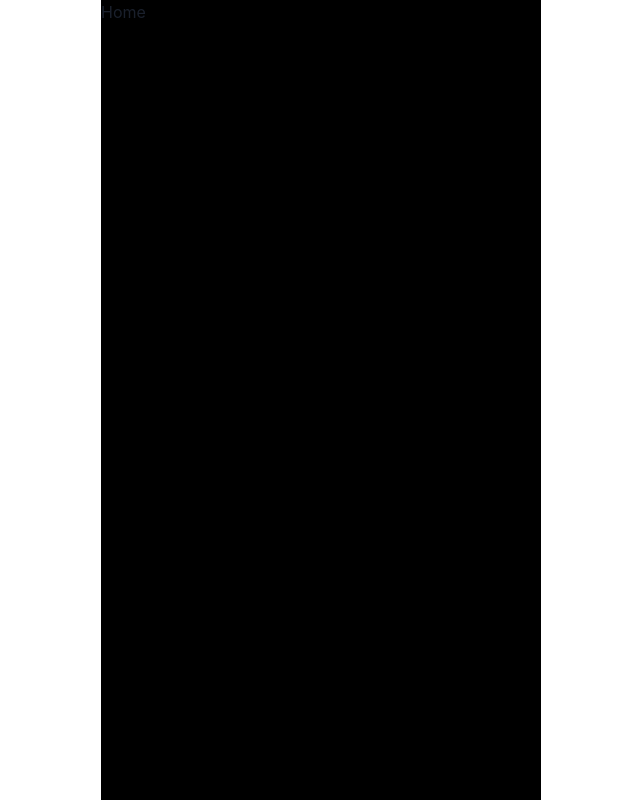
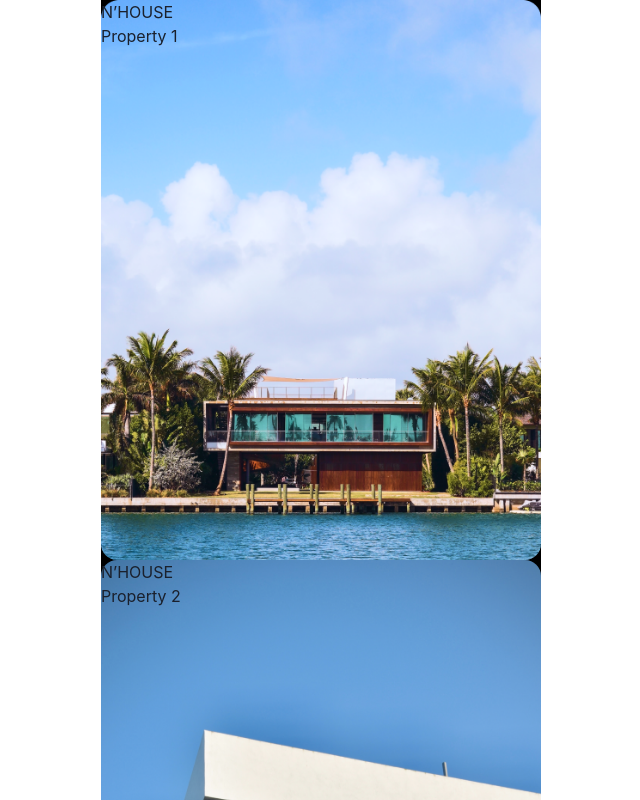
Before and after one commit to luka1104/n-house-mock, a Next.js app: page /home in a window 1280 px wide. Shown: the top 800 px of the page, without its empty margins (319-959 px from the left). Built offline with nearby package versions, Linux system fonts and the light colour scheme.

Commit message:
Add PropertyCard component to homepage

```diff
--- a/src/components/PropertyCard.tsx
+++ b/src/components/PropertyCard.tsx
@@ -1,19 +1,18 @@
-import { Box, Link } from "@chakra-ui/react"
+import { Box, Link, Text } from "@chakra-ui/react"
 import React from "react"
 
 type Props = {
-  image: string
-  title: string
-  description: string
-  label: string
-  href: string
+  property: any
 }
 
-const PropertyCard: React.FC<Props> = ({ image, title, description, label, href }) => {
+const PropertyCard: React.FC<Props> = ({ property }) => {
   return (
     <>
-      <Link href={href}>
-        <Box w="100%" maxW="440px" borderRadius="16px" bgImage={image}></Box>
+      <Link w="100%" href={property.href}>
+        <Box w="100%" h="560px" bgSize="cover" maxW="440px" borderRadius="16px" bgImage={property.image}>
+          <Text>N’HOUSE</Text>
+          <Text>{property.title}</Text>
+        </Box>
       </Link>
     </>
   )
--- a/src/pages/home.tsx
+++ b/src/pages/home.tsx
@@ -1,8 +1,18 @@
+import PropertyCard from "@/components/PropertyCard"
+import { properties } from "@/data/mockdata"
+import { Box } from "@chakra-ui/react"
 import { NextPage } from "next"
 import React from "react"
-
 const Home: NextPage = () => {
-  return <div>Home</div>
+  return (
+    <>
+      <Box w="100%">
+        {properties.map((property) => (
+          <PropertyCard property={property} />
+        ))}
+      </Box>
+    </>
+  )
 }
 
 export default Home
```
